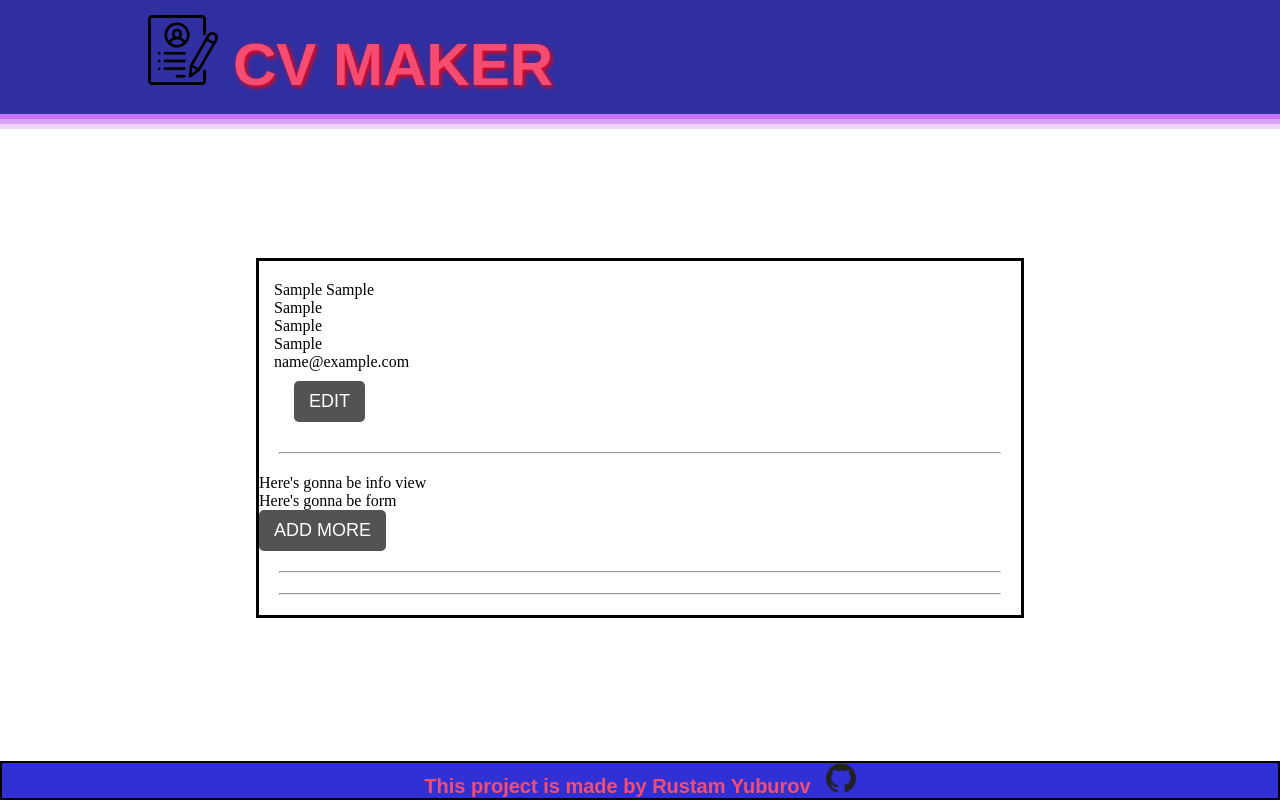
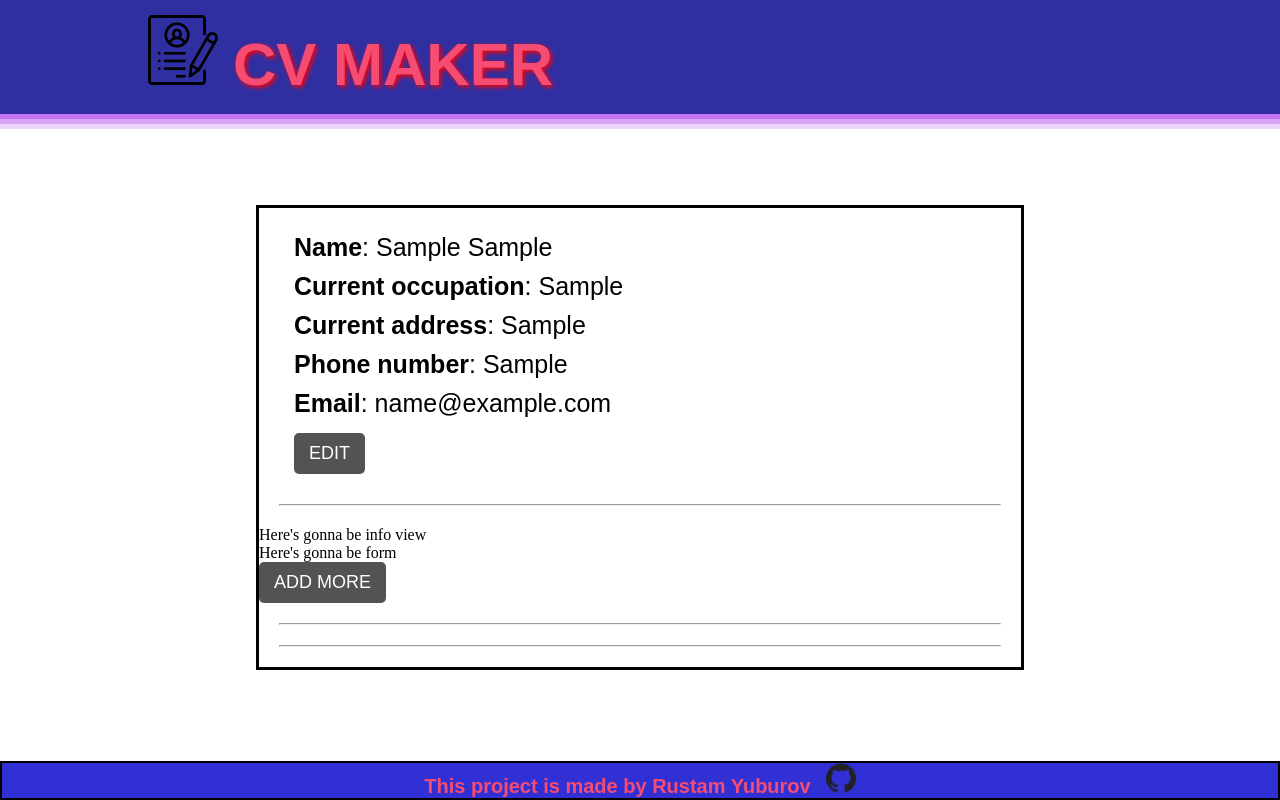
Before and after one commit to RustamYuburov/cv-project, a React (Create React App) app: page / in a window 1280 px wide. Both pictures are taken after typing "Sample", "Sample", "Sample", "Sample", "Sample", "name@example.com" into the empty fields and a click on the button "SAVE". Built offline with nearby package versions, Linux system fonts and the light colour scheme.

Commit message:
Reworked and finished General Info component

```diff
--- a/src/components/GeneralInfo/GeneralInfo.js
+++ b/src/components/GeneralInfo/GeneralInfo.js
@@ -36,9 +36,9 @@ class GeneralInfo extends Component {
     let displayComponent;
     if(!status) {
       displayComponent = <GeneralInfoForm handleChange={this.handlePersonalChange}
-                                      saveInfo={this.changeComponent}
-                                      info={this.state}
-                                      />;
+                                          saveInfo={this.changeComponent}
+                                          info={this.state}
+                                          />;
     } else {
       displayComponent = <GeneralInfoView info={this.state}
                                           editInfo={this.changeComponent}
--- a/src/components/GeneralInfo/GeneralInfoForm.js
+++ b/src/components/GeneralInfo/GeneralInfoForm.js
@@ -5,7 +5,6 @@ const GeneralInfoForm =(props) => {
 
   const { firstName, lastName, occupation,
           address, phone, email } = props.info;
-
 
     return(
       <div className='generalInfoForm'>
--- a/src/components/GeneralInfo/GeneralInfoView.js
+++ b/src/components/GeneralInfo/GeneralInfoView.js
@@ -5,15 +5,13 @@ const GeneralInfoView = (props) => {
   const { firstName, lastName, occupation,
           address, phone, email } = props.info;
 
-
-
     return(
       <div className='generalInfoView'>
-        <div>{firstName+ ' ' +lastName}</div>
-        <div>{occupation}</div>
-        <div>{address}</div>
-        <div>{phone}</div>
-        <div>{email}</div>
+        <div className='generalInfoViews'><b>Name</b>: {firstName+ ' ' +lastName}</div>
+        <div className='generalInfoViews'><b>Current occupation</b>: {occupation}</div>
+        <div className='generalInfoViews'><b>Current address</b>: {address}</div>
+        <div className='generalInfoViews'><b>Phone number</b>: {phone}</div>
+        <div className='generalInfoViews'><b>Email</b>: {email}</div>
         <button  onClick={(e) => props.editInfo(e)} className='buttons generalEditBtn'>EDIT</button>
       </div>
     )
```
